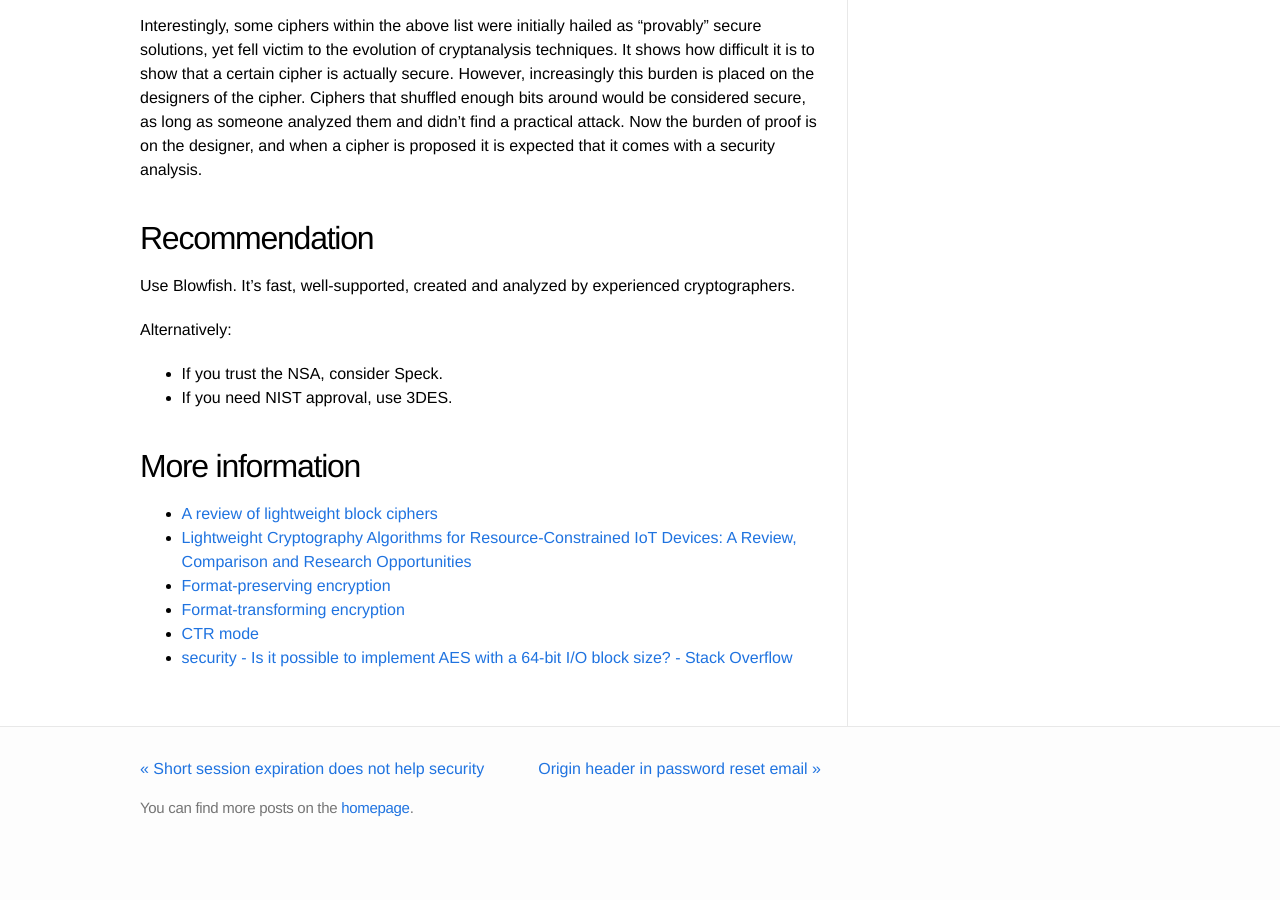
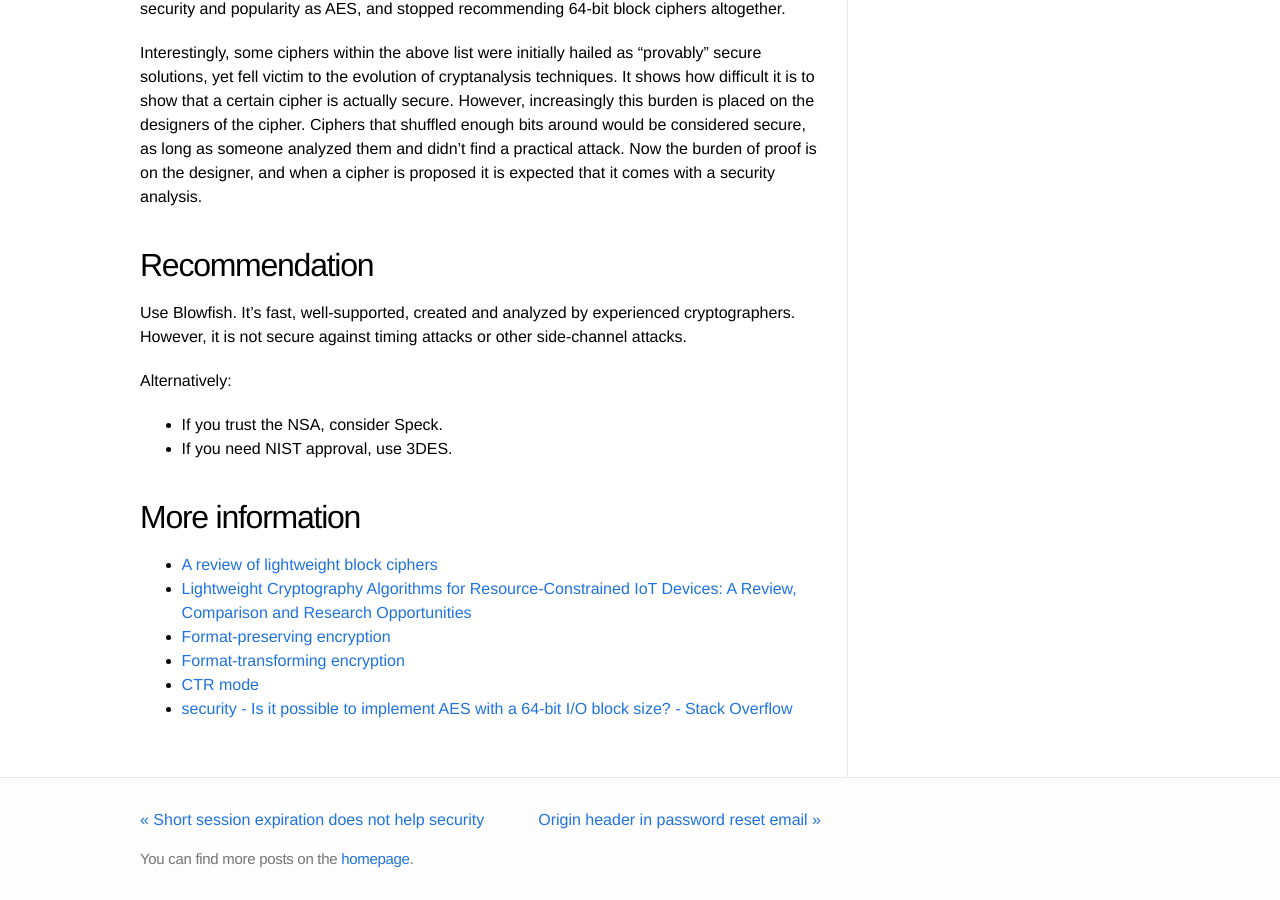
Before and after one commit to Sjord/Sjord.github.io, a Jekyll site: the page built from _posts/2023-04-06-encryption-64-bit-block-ciphers.md, in a window 1280 px wide and 900 px high, scrolled down 5370 px. Built offline with Jekyll 4.4.1, drawn with Linux system fonts in a browser that asks for light colours; before the commit the page ends 6219 px from its top, so only the background shows below that; some of the changed text lies outside the part shown.

Commit message:
Blowfish is not constant time, add CRAX

```diff
--- a/_posts/2023-04-06-encryption-64-bit-block-ciphers.md
+++ b/_posts/2023-04-06-encryption-64-bit-block-ciphers.md
@@ -22,7 +22,7 @@
 | [ANU-II](https://www.researchgate.net/profile/Vijay-Dahiphale/publication/324487412_ANU-II_A_fast_and_efficient_lightweight_encryption_design_for_security_in_IoT/links/638acc732c563722f2333071/ANU-II-A-fast-and-efficient-lightweight-encryption-design-for-security-in-IoT.pdf) | L[†](https://journals.sagepub.com/doi/full/10.1177/15501329221119398) | Dahiphale, Bansod, Patil | 2017 | So lightweight is hardly provides any security |
 | [ANU](https://www.researchgate.net/profile/Narayan-Pisharoty/publication/309467610_ANU_an_ultra_lightweight_cipher_design_for_security_in_IoT_ANU_an_ultra_lightweight_cipher_design/links/5c42b706a6fdccd6b5b7ebc8/ANU-an-ultra-lightweight-cipher-design-for-security-in-IoT-ANU-an-ultra-lightweight-cipher-design.pdf) | L | Bansod, Patil, Sutar, Pisharoty | 2016 | Predecessor to ANU-II |
 | [BEST-1](https://iosrjournals.org/iosr-jce/papers/Vol16-issue2/Version-12/N0162129195.pdf) | L | Jacob John | 2014 | Better Encryption Security Technique, so maybe only better and not best? |
-| [Blowfish](https://en.wikipedia.org/wiki/Blowfish_(cipher)) | ★ | Bruce Schneier | 1993 | Considered secure, wide software support |
+| [Blowfish](https://en.wikipedia.org/wiki/Blowfish_(cipher)) | ★ | Bruce Schneier | 1993 | Considered secure, wide software support, not side-channel resistant |
 | [BORON](https://link.springer.com/content/pdf/10.1631/FITEE.1500415.pdf) | L | Bansod, Pisharoty, Patil | 2017 | Has withstood [some](https://www.sciencedirect.com/science/article/abs/pii/S2214212622000205) [cryptanalysis](https://link.springer.com/content/pdf/10.1631/FITEE.1500415.pdf) |
 | [CAST-128 / CAST5](https://en.wikipedia.org/wiki/CAST-128)| ★ | Adams & Tavares | 1996 | Used in GPG |
 | [CHAM](https://link.springer.com/chapter/10.1007/978-3-030-40921-0_1) | L | Roh et al. | 2019 | Revised after weaknesses found by cryptanalysis |
@@ -128,7 +129,7 @@
 
 ## Recommendation
 
-Use Blowfish. It's fast, well-supported, created and analyzed by experienced cryptographers.
+Use Blowfish. It's fast, well-supported, created and analyzed by experienced cryptographers. However, it is not secure against timing attacks or other side-channel attacks.
 
 Alternatively:
 
```
Also changed, not shown: other parts of _posts/2023-04-06-encryption-64-bit-block-ciphers.md (+1 -0 lines).
